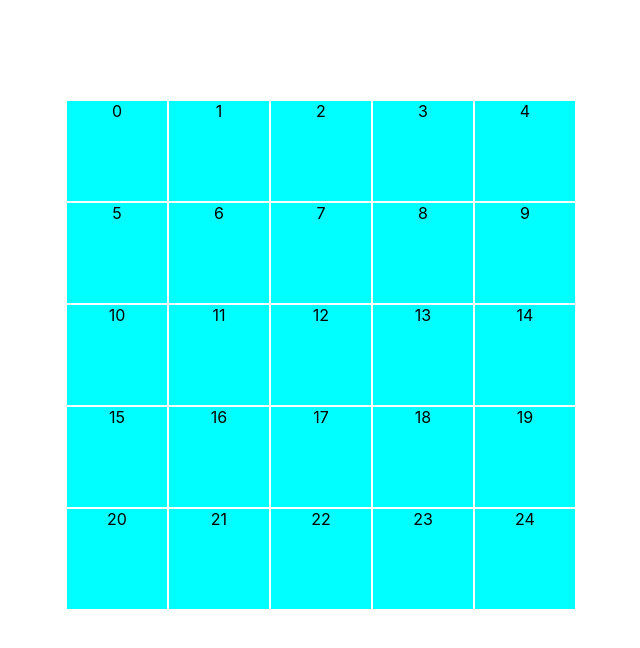
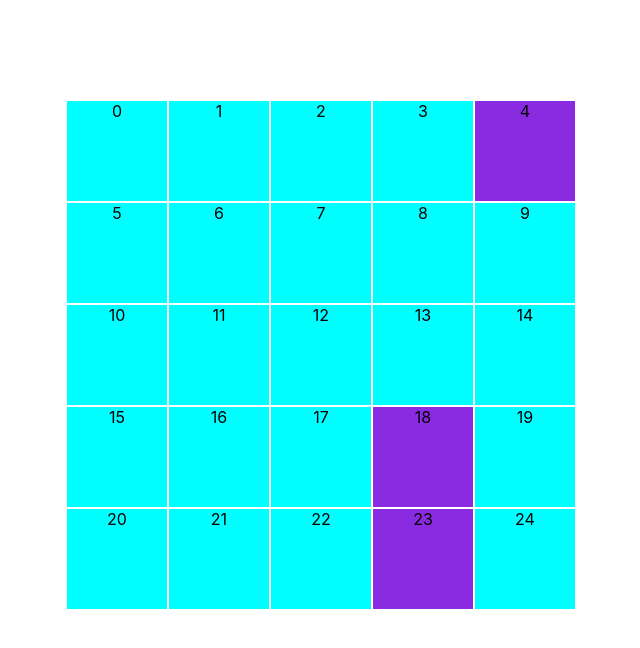
Before and after one commit to ehsansh/react-bootcamp, a React (Create React App) app: page / in a window 1280 px wide. Shown: the top 648 px of the page, without its empty margins (319-959 px from the left). Built offline with nearby package versions, Linux system fonts and the light colour scheme.

Commit message:
add click event for cells

```diff
--- a/src/Cells.js
+++ b/src/Cells.js
@@ -2,10 +2,24 @@ import React, { Component } from 'react';
 import './cells.css';
 
 class Cells extends Component {
+    constructor(props) {
+        super(props);
+        this.handleCellClick = this.handleCellClick.bind(this);
+    }
+    handleCellClick(ev) {
+        // console.log(ev.target.getAttribute('index'));
+        this.props.cellClick(ev.target.getAttribute('index'));
+    }
     render() {
+        const indexes = this.props.selectedCells;
         const cells = Array.from({ length: 25 }).map((e, i) => {
             return (
-                <div className='cell' key={i}>
+                <div
+                    className={`cell ${indexes.includes(i) && 'active'}`}
+                    key={i}
+                    index={i}
+                    onClick={this.handleCellClick}
+                >
                     {i}
                 </div>
             );
--- a/src/Game.js
+++ b/src/Game.js
@@ -3,11 +3,21 @@ import Cells from './Cells';
 class Game extends Component {
     constructor(props) {
         super(props);
+        this.state = {
+            selectedCells: [4, 18, 23],
+        };
+        this.cellClick = this.cellClick.bind(this);
+    }
+    cellClick(index) {
+        console.log(index);
     }
     render() {
         return (
             <div>
-                <Cells />
+                <Cells
+                    cellClick={this.cellClick}
+                    selectedCells={this.state.selectedCells}
+                />
             </div>
         );
     }
--- a/src/cells.css
+++ b/src/cells.css
@@ -10,3 +10,6 @@
     margin: 1px;
     background-color: aqua;
 }
+.cell.active {
+    background-color: blueviolet;
+}
```
